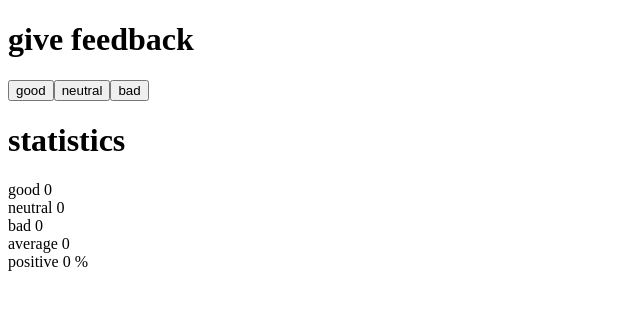
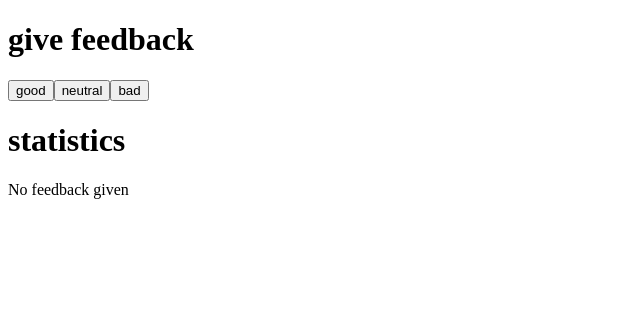
Before and after one commit to benjaminakerlund/fullstackopen-2023, a React (Create React App) app in the folder part1/unicafe/: page / in a window 1280 px wide. Shown: the top 310 px of the page, without its empty margins (0-640 px from the left). Built offline with nearby package versions, Linux system fonts and the light colour scheme.

Commit message:
Fixed display so it shows all, also commited the 1.9 assignment. Previous commit was 1.8 and not 1.7...

```diff
--- a/part1/unicafe/src/App.js
+++ b/part1/unicafe/src/App.js
@@ -3,16 +3,31 @@ import './App.css';
 
 import { useState } from 'react'
 
-const Display = (props) =>
-  <div>
+const Display = (props) => {
+if (props.all === 0) {
+  console.log("All is zero...")
+  return (
+    <div>
+      <p>
+        No feedback given
+      </p>
+    </div>
+  )
+}
+  return (
+    <div>
       <p>
       good {props.good} <br />
       neutral {props.neutral} <br />
       bad {props.bad} <br />
+      all {props.all} <br />
       average {props.ave} <br />
       positive {props.pos} %
       </p>
   </div>
+  )
+}
+
 
 
 const Button = ({ handleClick, text }) => <button onClick={handleClick}>{text}</button>
@@ -78,7 +93,7 @@ const App = () => {
       <Button handleClick={handleClickBad} text="bad" />
 
       <h1>statistics</h1>
-      <Display good={good} neutral={neutral} bad={bad} ave={ave} pos={pos}/>
+      <Display good={good} neutral={neutral} bad={bad} all={all} ave={ave} pos={pos}/>
     </div>
   )
 }
```
